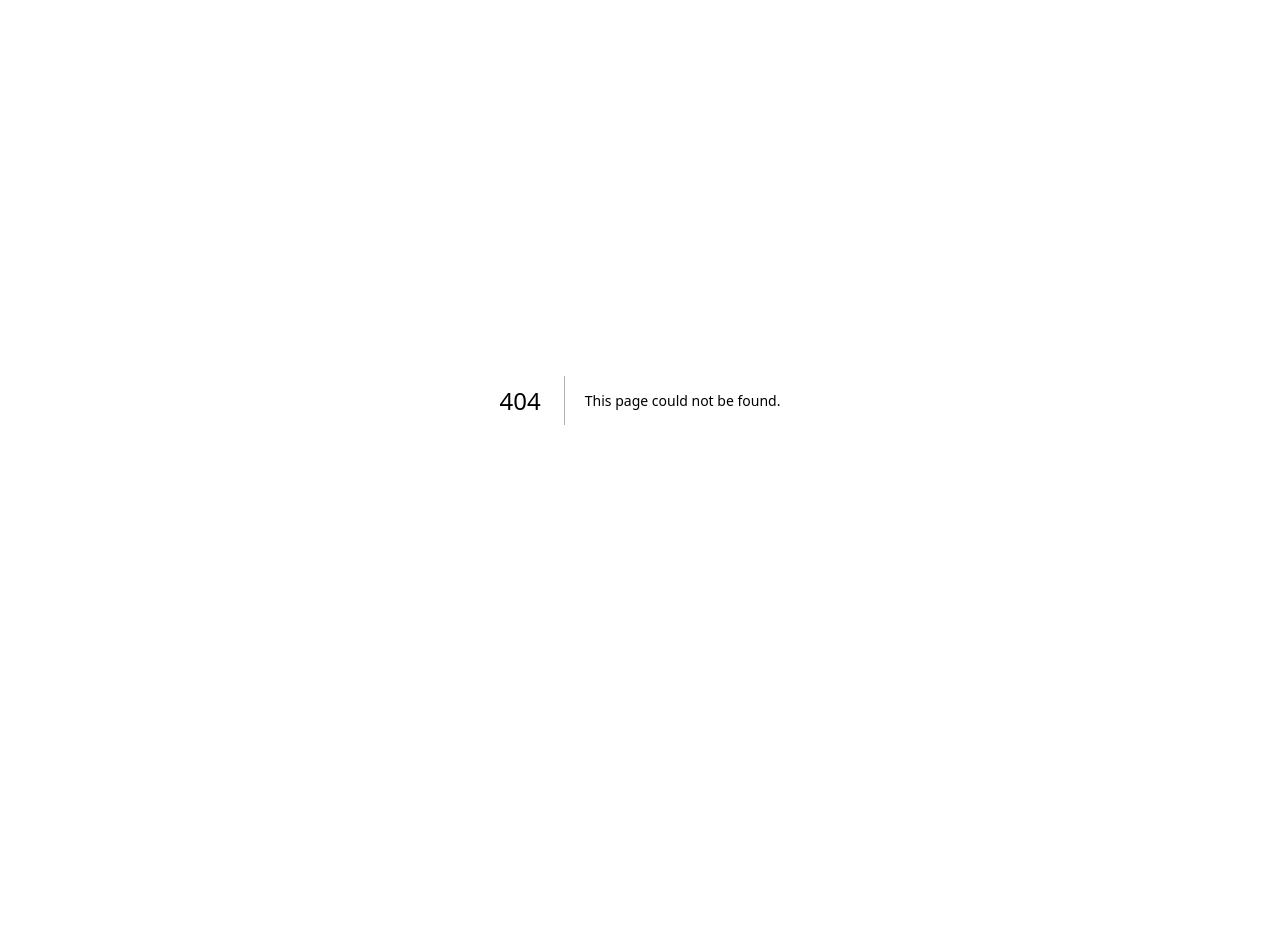
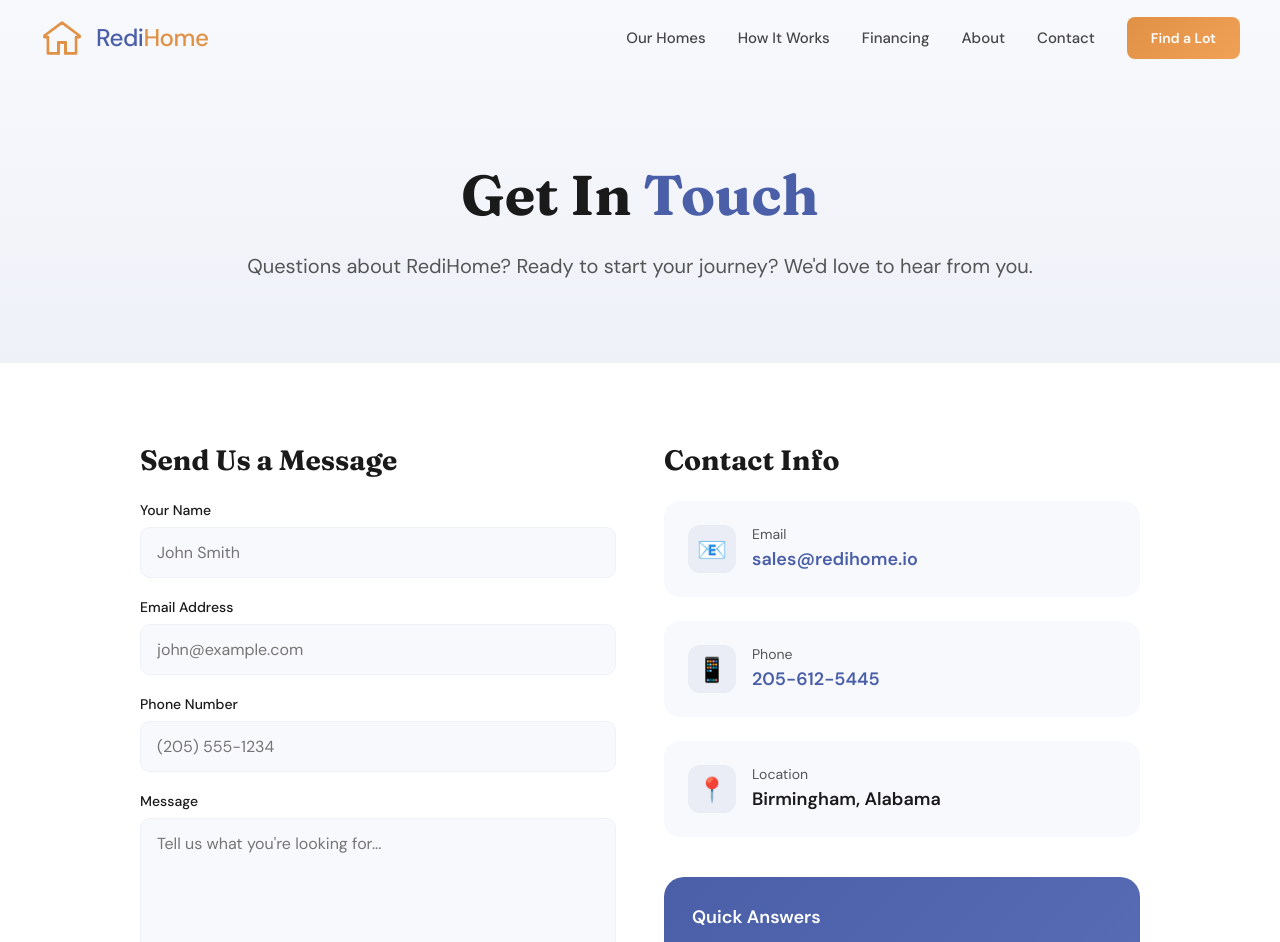
Before and after one commit to RediHome/redihome-website-v3, a Next.js app: page /contact in a window 1280 px wide. Before the commit this address had no page. Shown: the top 942 px of the page. Before the commit the page ends 800 px from the top, so only its background shows below. Built offline with nearby package versions, Linux system fonts and the light colour scheme.

Commit message:
Create page.js

```diff
--- /dev/null
+++ b/app/contact/page.js
@@ -0,0 +1,146 @@
+'use client';
+
+import { useState } from 'react';
+import Link from 'next/link';
+import { Navigation, Footer, colors } from '../components';
+
+export default function ContactPage() {
+  const [formData, setFormData] = useState({
+    name: '',
+    email: '',
+    phone: '',
+    message: ''
+  });
+
+  const handleSubmit = (e) => {
+    e.preventDefault();
+    const subject = encodeURIComponent('RediHome Inquiry');
+    const body = encodeURIComponent(`Name: ${formData.name}\nEmail: ${formData.email}\nPhone: ${formData.phone}\n\nMessage:\n${formData.message}`);
+    window.location.href = `mailto:sales@redihome.io?subject=${subject}&body=${body}`;
+  };
+
+  return (
+    <div style={{ fontFamily: "'DM Sans', -apple-system, sans-serif", background: colors.background, color: colors.text, minHeight: '100vh' }}>
+      <Navigation />
+
+      {/* Hero */}
+      <section style={{ padding: '160px 24px 80px', background: `linear-gradient(180deg, ${colors.background} 0%, ${colors.backgroundAlt} 100%)`, textAlign: 'center' }}>
+        <div style={{ maxWidth: 800, margin: '0 auto' }}>
+          <h1 className="headline-font" style={{ fontSize: 'clamp(36px, 5vw, 56px)', marginBottom: 20, color: colors.text }}>Get In <span style={{ color: colors.primary }}>Touch</span></h1>
+          <p style={{ fontSize: 20, color: colors.textLight, lineHeight: 1.7 }}>Questions about RediHome? Ready to start your journey? We'd love to hear from you.</p>
+        </div>
+      </section>
+
+      {/* Contact Section */}
+      <section style={{ padding: '80px 24px', background: 'white' }}>
+        <div className="grid-2-col" style={{ maxWidth: 1000, margin: '0 auto', display: 'grid', gridTemplateColumns: '1fr 1fr', gap: 48 }}>
+
+          {/* Contact Form */}
+          <div>
+            <h2 className="headline-font" style={{ fontSize: 28, color: colors.text, marginBottom: 24 }}>Send Us a Message</h2>
+            <form onSubmit={handleSubmit} style={{ display: 'flex', flexDirection: 'column', gap: 20 }}>
+              <div>
+                <label style={{ display: 'block', fontSize: 14, fontWeight: 500, color: colors.text, marginBottom: 8 }}>Your Name</label>
+                <input
+                  type="text"
+                  value={formData.name}
+                  onChange={(e) => setFormData({...formData, name: e.target.value})}
+                  required
+                  style={{ width: '100%', padding: '14px 16px', borderRadius: 10, border: `1px solid ${colors.backgroundAlt}`, background: colors.background, fontSize: 16 }}
+                  placeholder="John Smith"
+                />
+              </div>
+              <div>
+                <label style={{ display: 'block', fontSize: 14, fontWeight: 500, color: colors.text, marginBottom: 8 }}>Email Address</label>
+                <input
+                  type="email"
+                  value={formData.email}
+                  onChange={(e) => setFormData({...formData, email: e.target.value})}
+                  required
+                  style={{ width: '100%', padding: '14px 16px', borderRadius: 10, border: `1px solid ${colors.backgroundAlt}`, background: colors.background, fontSize: 16 }}
+                  placeholder="john@example.com"
+                />
+              </div>
+              <div>
+                <label style={{ display: 'block', fontSize: 14, fontWeight: 500, color: colors.text, marginBottom: 8 }}>Phone Number</label>
+                <input
+                  type="tel"
+                  value={formData.phone}
+                  onChange={(e) => setFormData({...formData, phone: e.target.value})}
+                  style={{ width: '100%', padding: '14px 16px', borderRadius: 10, border: `1px solid ${colors.backgroundAlt}`, background: colors.background, fontSize: 16 }}
+                  placeholder="(205) 555-1234"
+                />
+              </div>
+              <div>
+                <label style={{ display: 'block', fontSize: 14, fontWeight: 500, color: colors.text, marginBottom: 8 }}>Message</label>
+                <textarea
+                  value={formData.message}
+                  onChange={(e) => setFormData({...formData, message: e.target.value})}
+                  required
+                  rows={5}
+                  style={{ width: '100%', padding: '14px 16px', borderRadius: 10, border: `1px solid ${colors.backgroundAlt}`, background: colors.background, fontSize: 16, resize: 'vertical' }}
+                  placeholder="Tell us what you're looking for..."
+                />
+              </div>
+              <button type="submit" className="btn-accent" style={{ width: '100%', justifyContent: 'center', padding: '16px 32px', fontSize: 16 }}>
+                Send Message →
+              </button>
+            </form>
+          </div>
+
+          {/* Contact Info */}
+          <div>
+            <h2 className="headline-font" style={{ fontSize: 28, color: colors.text, marginBottom: 24 }}>Contact Info</h2>
+
+            <div style={{ display: 'flex', flexDirection: 'column', gap: 24, marginBottom: 40 }}>
+              <div className="hover-lift" style={{ display: 'flex', alignItems: 'flex-start', gap: 16, background: colors.background, padding: 24, borderRadius: 16 }}>
+                <div style={{ width: 48, height: 48, background: `${colors.primary}15`, borderRadius: 12, display: 'flex', alignItems: 'center', justifyContent: 'center', fontSize: 24, flexShrink: 0 }}>📧</div>
+                <div>
+                  <div style={{ fontSize: 14, color: colors.textLight, marginBottom: 4 }}>Email</div>
+                  <a href="mailto:sales@redihome.io" style={{ fontSize: 18, fontWeight: 600, color: colors.primary }}>sales@redihome.io</a>
+                </div>
+              </div>
+
+              <div className="hover-lift" style={{ display: 'flex', alignItems: 'flex-start', gap: 16, background: colors.background, padding: 24, borderRadius: 16 }}>
+                <div style={{ width: 48, height: 48, background: `${colors.primary}15`, borderRadius: 12, display: 'flex', alignItems: 'center', justifyContent: 'center', fontSize: 24, flexShrink: 0 }}>📱</div>
+                <div>
+                  <div style={{ fontSize: 14, color: colors.textLight, marginBottom: 4 }}>Phone</div>
+                  <a href="tel:205-612-5445" style={{ fontSize: 18, fontWeight: 600, color: colors.primary }}>205-612-5445</a>
+                </div>
+              </div>
+
+              <div className="hover-lift" style={{ display: 'flex', alignItems: 'flex-start', gap: 16, background: colors.background, padding: 24, borderRadius: 16 }}>
+                <div style={{ width: 48, height: 48, background: `${colors.primary}15`, borderRadius: 12, display: 'flex', alignItems: 'center', justifyContent: 'center', fontSize: 24, flexShrink: 0 }}>📍</div>
+                <div>
+                  <div style={{ fontSize: 14, color: colors.textLight, marginBottom: 4 }}>Location</div>
+                  <div style={{ fontSize: 18, fontWeight: 600, color: colors.text }}>Birmingham, Alabama</div>
+                </div>
+              </div>
+            </div>
+
+            {/* Quick FAQs */}
+            <div style={{ background: `linear-gradient(135deg, ${colors.primary} 0%, ${colors.primaryLight} 100%)`, padding: 28, borderRadius: 20, color: 'white' }}>
+              <h3 style={{ fontSize: 18, fontWeight: 600, marginBottom: 16 }}>Quick Answers</h3>
+              <div style={{ fontSize: 14, lineHeight: 1.8, opacity: 0.9 }}>
+                <p style={{ marginBottom: 12 }}><strong>Ready to see lots?</strong><br />Visit <a href="https://homepoint.co/redihome" target="_blank" rel="noopener noreferrer" style={{ color: colors.accent }}>homepoint.co/redihome</a></p>
+                <p style={{ marginBottom: 12 }}><strong>What's the minimum credit score?</strong><br />620+ to qualify for financing</p>
+                <p><strong>How long does it take?</strong><br />8 weeks from approval to keys</p>
+              </div>
+            </div>
+          </div>
+        </div>
+      </section>
+
+      {/* CTA */}
+      <section style={{ padding: '80px 24px', background: colors.backgroundAlt, textAlign: 'center' }}>
+        <div style={{ maxWidth: 600, margin: '0 auto' }}>
+          <h2 className="headline-font" style={{ fontSize: 'clamp(28px, 4vw, 40px)', color: colors.text, marginBottom: 16 }}>Ready to Get Started?</h2>
+          <p style={{ fontSize: 18, color: colors.textLight, marginBottom: 32 }}>Skip the form—go design your home right now.</p>
+          <a href="https://homepoint.co/redihome" target="_blank" rel="noopener noreferrer" className="btn-accent" style={{ fontSize: 16 }}>Find a Lot Near You →</a>
+        </div>
+      </section>
+
+      <Footer />
+    </div>
+  );
+}
```
